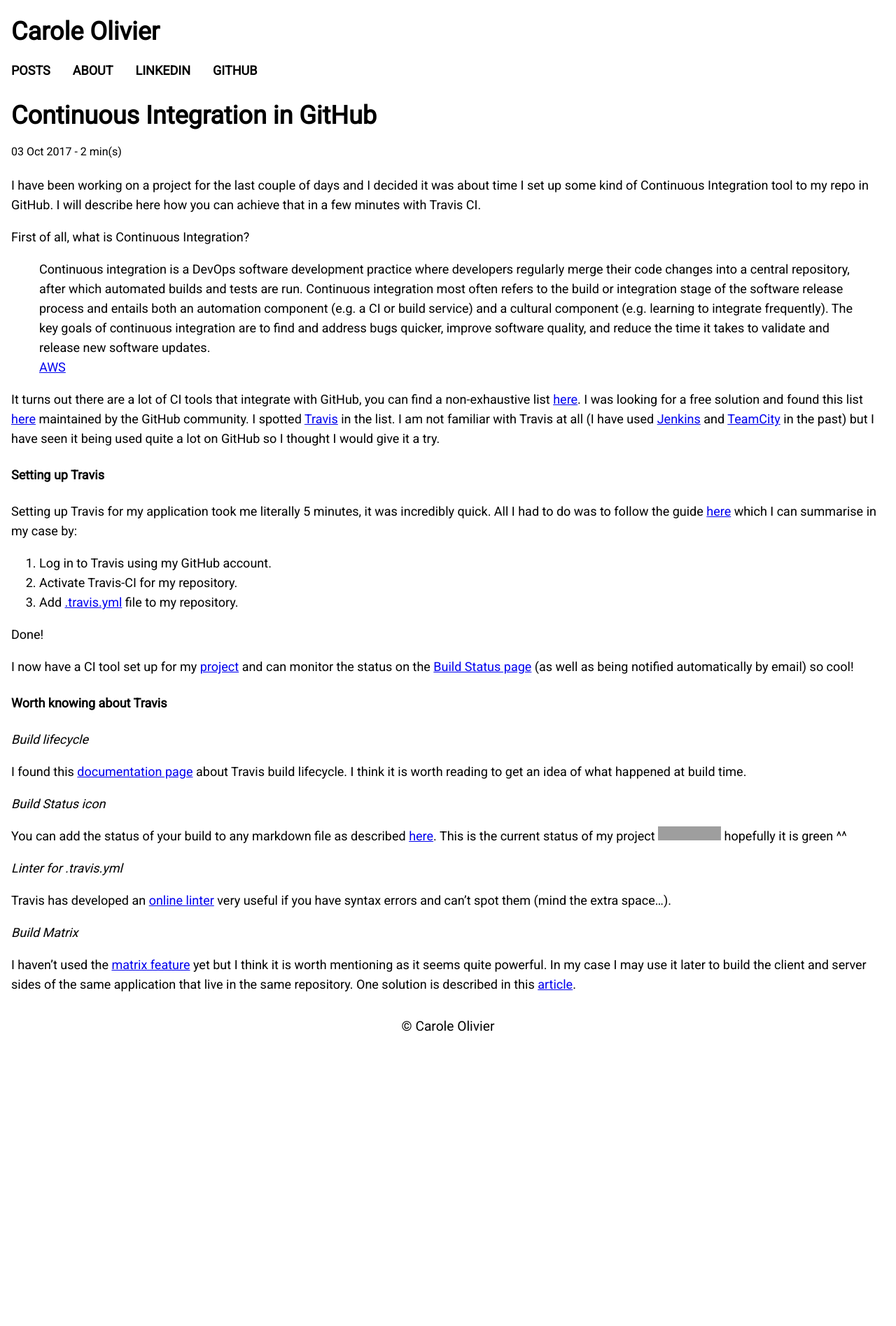
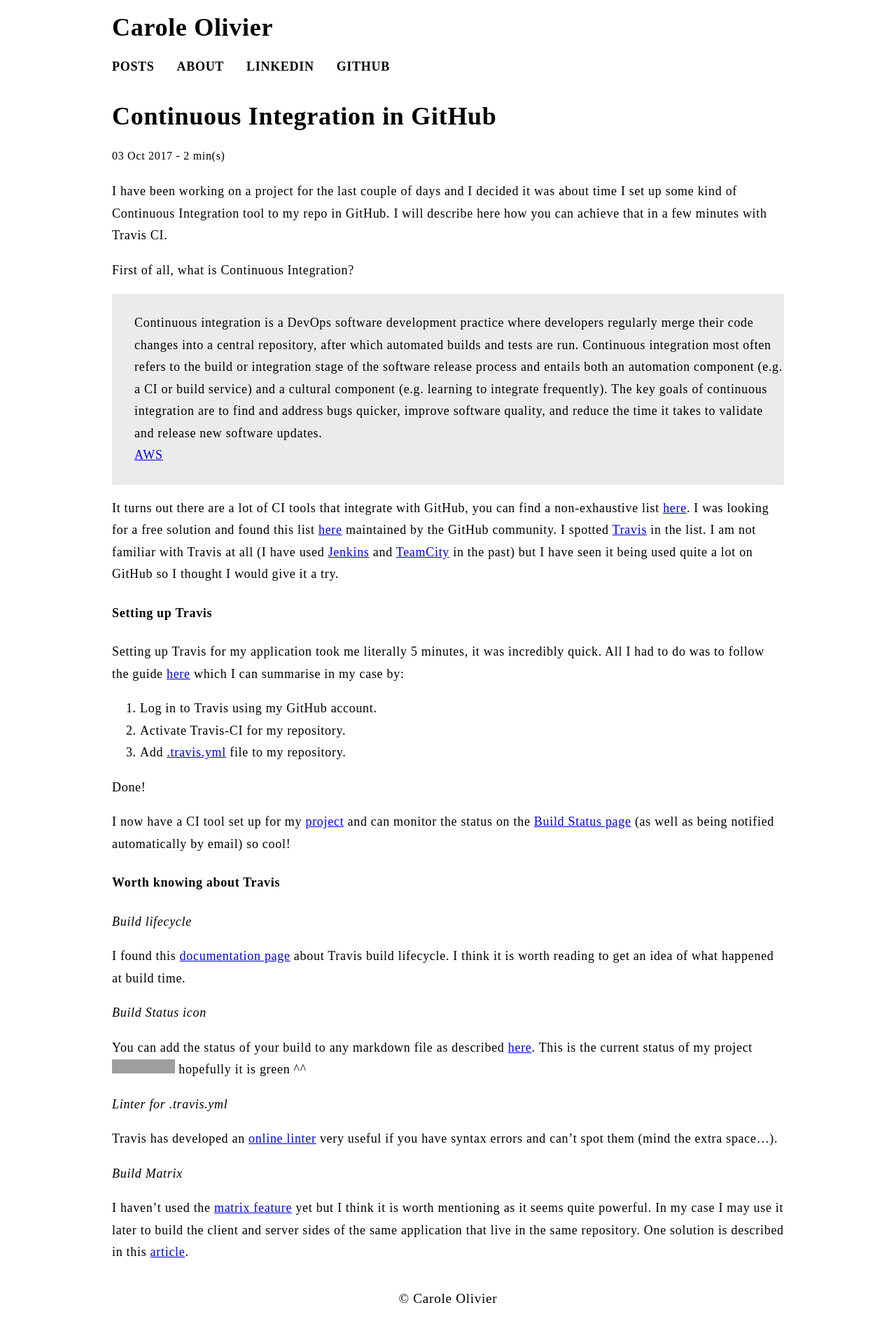
Before and after one commit to caroleolivier/caroleolivier.github.io, a Jekyll site: the page built from _posts/2017-10-03-continuous-integration-in-github.md, in a window 1280 px wide. Shown: the whole page at 70% size. Built offline with Jekyll 4.4.1, drawn with Linux system fonts in a browser that asks for light colours; before the commit the page ends 1502 px from its top, so only the background shows below that; grey boxes are pictures that could not be loaded.

Commit message:
chore: improve styles

```diff
--- a/assets/sass/about.scss
+++ b/assets/sass/about.scss
@@ -1,7 +1,6 @@
 $about-icon-height: 5em;
 
 .about {
-    line-height: 1.5rem;
 
     a {
         color: black;
--- a/assets/sass/default.scss
+++ b/assets/sass/default.scss
@@ -1,9 +1,26 @@
-$font_family: 'Roboto', sans-serif;
+$font_family:  "PT serif", serif;
 
 body {
     font-family: $font_family;
     font-size: 18px;
+    line-height: 1.75em;
+    letter-spacing: .70px;
     -webkit-font-smoothing: antialiased;
     margin-left: 1rem;
     margin-right: 1rem;
 }
+
+@media (min-width: 30rem) {
+    body {
+        margin-left: 3rem;
+        margin-right: 3rem;
+    }
+}
+
+@media (min-width: 60rem) {
+    body {
+        margin-left: 10rem;
+        margin-right: 10rem;
+        max-width: 60rem;
+    }
+}
--- a/assets/sass/post.scss
+++ b/assets/sass/post.scss
@@ -1,7 +1,5 @@
 .post-page {
-    margin: 1rem 0rem;
-    line-height: 1.75rem;
-
+    line-height: 1.75em;
     .post-header {
         .title {
         }
@@ -30,4 +28,10 @@
             padding-bottom: 0.5rem;
         }
     }
+
+    blockquote {
+        background: #ebebeb;
+        margin: 0;
+        padding: 0.5rem 0rem 0.5rem 2rem;
+    }
 }
```
